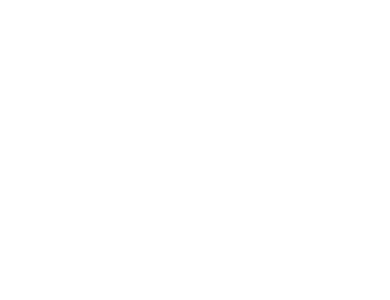
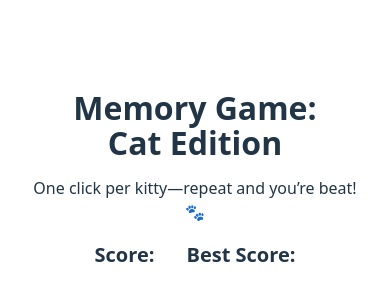
Before and after one commit to andkymon/memory-game, a React (Vite) app: page / in a window 390 px wide. Shown: the part 242-542 px from the top of the page. Built offline with nearby package versions, Linux system fonts and the light colour scheme.

Commit message:
Structure and style Header component

```diff
--- a/src/App.css
+++ b/src/App.css
@@ -0,0 +1,115 @@
+/*
+Josh's Custom CSS Reset
+https://www.joshwcomeau.com/css/custom-css-reset/
+*/
+*,
+*::before,
+*::after {
+    box-sizing: border-box;
+}
+
+* {
+    margin: 0;
+    max-width: 1920px;
+}
+
+body {
+    line-height: 1.5;
+    -webkit-font-smoothing: antialiased;
+    justify-content: center;
+
+}
+
+img,
+picture,
+video,
+canvas,
+svg {
+    display: inline-block;
+    max-width: 100%;
+}
+
+input,
+button,
+textarea,
+select {
+    font: inherit;
+}
+
+p,
+h1,
+h2,
+h3,
+h4,
+h5,
+h6 {
+    overflow-wrap: break-word;
+    hyphens: auto;
+}
+
+p {
+    text-wrap: pretty;
+}
+
+h1,
+h2,
+h3,
+h4,
+h5,
+h6 {
+    text-wrap: balance;
+}
+
+button {
+    line-height: 1;
+    border: none;
+}
+
+button:hover {
+    cursor: pointer;
+    filter: brightness(110%);
+}
+
+button:focus {
+    filter: brightness(110%);
+}
+
+button:active {
+    filter: brightness(90%);
+}
+
+/* Header */
+header {
+    padding: 64px;
+    display: flex;
+    flex-direction: column;
+    gap: 16px;
+}
+
+h1 {
+    text-align: center;
+}
+
+.instructions {
+    text-align: center;
+}
+
+.score-wrapper {
+    display: flex;
+    justify-content: center;
+    gap: 32px;
+}
+
+@media (max-width: 425px) {
+    header {
+        padding: 32px;
+    }
+
+    h1 {
+        font-size: 2rem;
+    }
+
+    h2 {
+        font-size: 1.25rem;
+    }
+}
--- a/src/App.jsx
+++ b/src/App.jsx
@@ -3,8 +3,22 @@
 function App() {
   return (
     <>
+      <Header />
     </>
   )
 }
 
+function Header() {
+  return (
+    <header>
+      <h1>Memory Game: Cat Edition</h1>
+        <div className='instructions'>One click per kitty—repeat and you’re beat! 🐾</div>
+        <div className='score-wrapper'>
+          <h2>Score:</h2>
+          <h2>Best Score:</h2>
+        </div>
+    </header>
+  )
+}
+
 export default App
```
